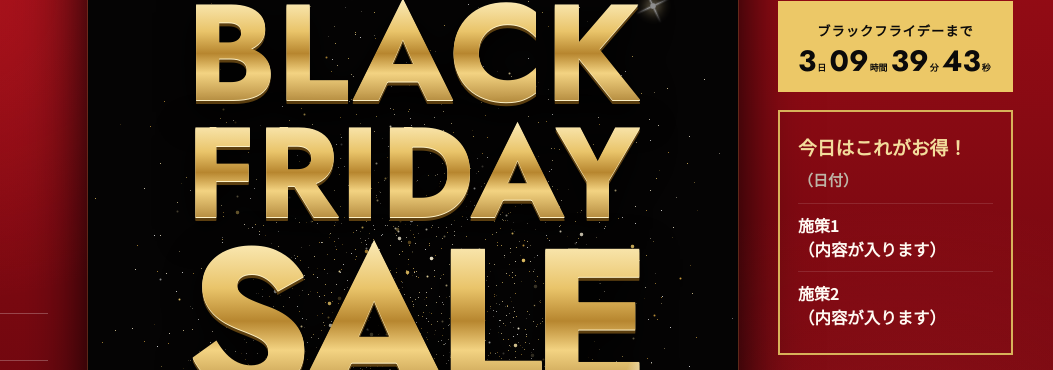
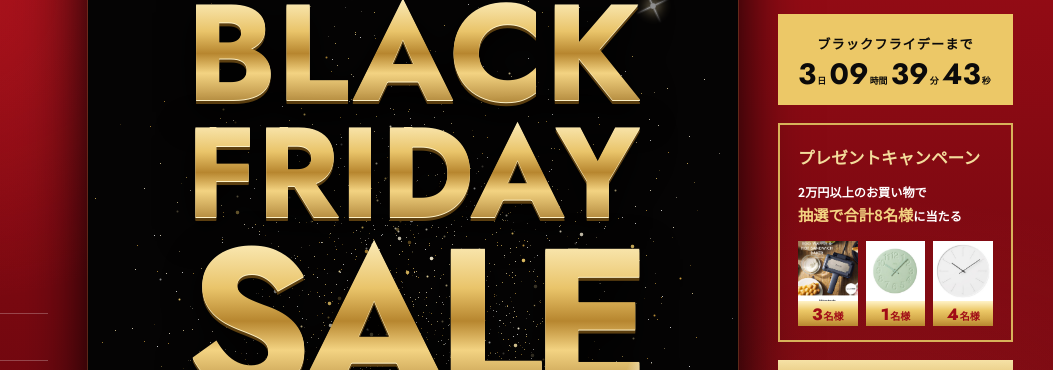
Before and after one commit to sakikohatakeyama/sommelier-blackfriday-2026, a plain HTML site: page index.html in a window 1280 px wide. Shown: the part 149-519 px from the top of the page, 227-1280 px from the left. Drawn offline with Linux system fonts and the light colour scheme; animation ran at ten frames a second.

Commit message:
右サイドの今日はこれがお得をプレゼントキャンペーン＋賞品3点に
Co-Authored-By: Claude Opus 5.5 <noreply@anthropic.com>

```diff
--- a/index.html
+++ b/index.html
@@ -1666,6 +1666,23 @@ html body .fv .sign{padding-bottom:0!important}
 html body .fv .sign-in.fv-simple{padding-bottom:6px!important}
 /* 福袋の画像を大きく（440px→520px、SPは78%→90%） 2026-11-16 */
 html body .fs-img .fs-setimg.fk .fk-pic{width:min(90%,520px)!important}
+/* 右サイド：「今日はこれがお得！」の枠をプレゼントキャンペーン＋賞品に 2026-11-16 */
+.side-today.st-lot{display:block;text-decoration:none;color:#fff}
+.st-lot .st-h{font-size:22px!important}
+.st-lot .st-cond{margin:10px 0 0;font-size:15px;font-weight:700;line-height:1.6;color:#fff}
+.st-lot .st-cond b{color:#f3d382;font-size:1.25em}
+.st-pz{list-style:none;margin:14px 0 0!important;padding:0!important;display:grid;grid-template-columns:repeat(3,1fr);gap:8px;border:0!important}
+.st-pz li{margin:0!important;padding:0!important;border:0!important;background:#fff;display:flex;flex-direction:column}
+.st-pz img{display:block;width:100%;aspect-ratio:1;object-fit:cover}
+.st-pz span{display:block;text-align:center;background:linear-gradient(180deg,#fff3c8 0%,#ecc867 38%,#d4a94a 72%,#b7862f 100%);color:#a00c16;font-weight:900;font-size:12px;line-height:1;padding:5px 0 4px}
+.st-pz span b{font-family:"Jost",sans-serif;font-weight:800;font-size:18px;margin-right:1px}
+.side-today.st-lot:hover .st-pz img{opacity:.85}
+.side-today.st-lot .st-h{white-space:nowrap;font-size:clamp(15px,1.3vw,22px)!important;letter-spacing:0}
+.st-lot .st-cond{font-size:clamp(12px,.95vw,15px)}
+.st-pz span{white-space:nowrap;font-size:clamp(10px,.75vw,12px)}
+.st-pz span b{font-size:clamp(14px,1.1vw,18px)}
+.side-today .st-pz li span b{display:inline!important;color:#a00c16!important}
+.side-today .st-cond b{display:inline!important}
 </style>
 </head>
 <body>
@@ -1691,14 +1708,15 @@ html body .fs-img .fs-setimg.fk .fk-pic{width:min(90%,520px)!important}
       <p class="lbl" data-cd-lbl>ブラックフライデーまで</p>
       <p class="t" data-cd-t><span class="num" data-cd="d">0</span><small>日</small><span class="num" data-cd="h">00</span><small>時間</small><span class="num" data-cd="m">00</span><small>分</small><span class="num" data-cd="s">00</span><small>秒</small></p>
     </div>
-    <div class="side-today">
-      <p class="st-h">今日はこれがお得！</p>
-      <p class="st-day">（日付）</p>
-      <ul><!-- TODO: 施策が届いたら差し替え -->
-        <li>施策1 <b>（内容が入ります）</b></li>
-        <li>施策2 <b>（内容が入ります）</b></li>
+    <a class="side-today st-lot" href="#lottery">
+      <p class="st-h">プレゼントキャンペーン</p>
+      <p class="st-cond">2万円以上のお買い物で<br><b>抽選で合計8名様</b>に当たる</p>
+      <ul class="st-pz">
+        <li><img src="img/prize-vitantonio.jpg" width="654" height="760" alt="ビタントニオ エッグワッフル＆ホットサンドベーカー" loading="lazy"><span><b>3</b>名様</span></li>
+        <li><img src="img/prize-keisoudo-green.jpg" width="760" height="760" alt="レムノス 珪藻土の時計 グリーン" loading="lazy"><span><b>1</b>名様</span></li>
+        <li><img src="img/prize-divide-white.jpg" width="760" height="760" alt="レムノス divide ホワイト" loading="lazy"><span><b>4</b>名様</span></li>
       </ul>
-    </div>
+    </a>
     <a class="side-btn gold" href="#lottery">プレゼント抽選を見る</a>
     <a class="side-btn pink" href="#p20">福袋を見る</a>
   </div>
```
